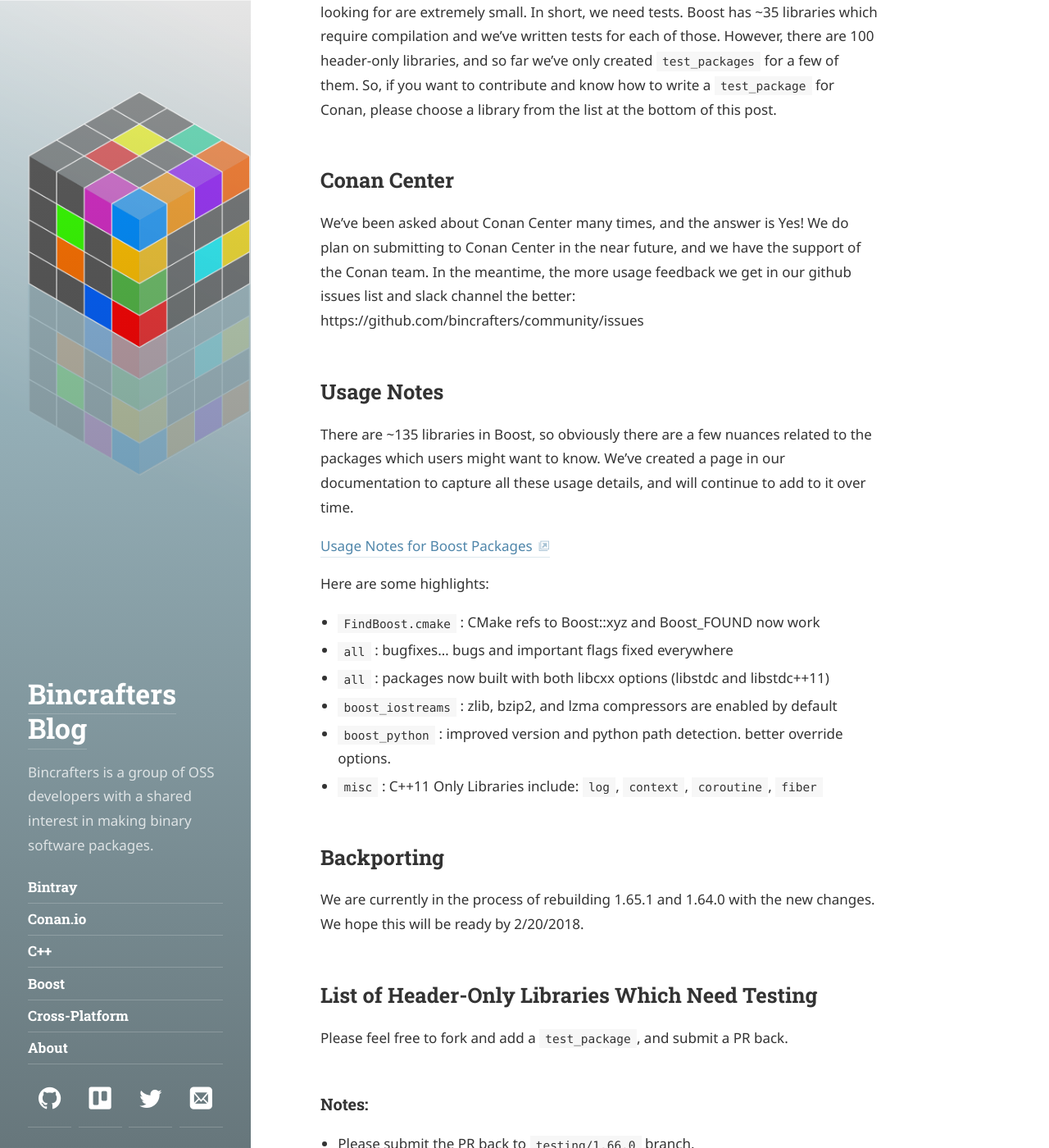
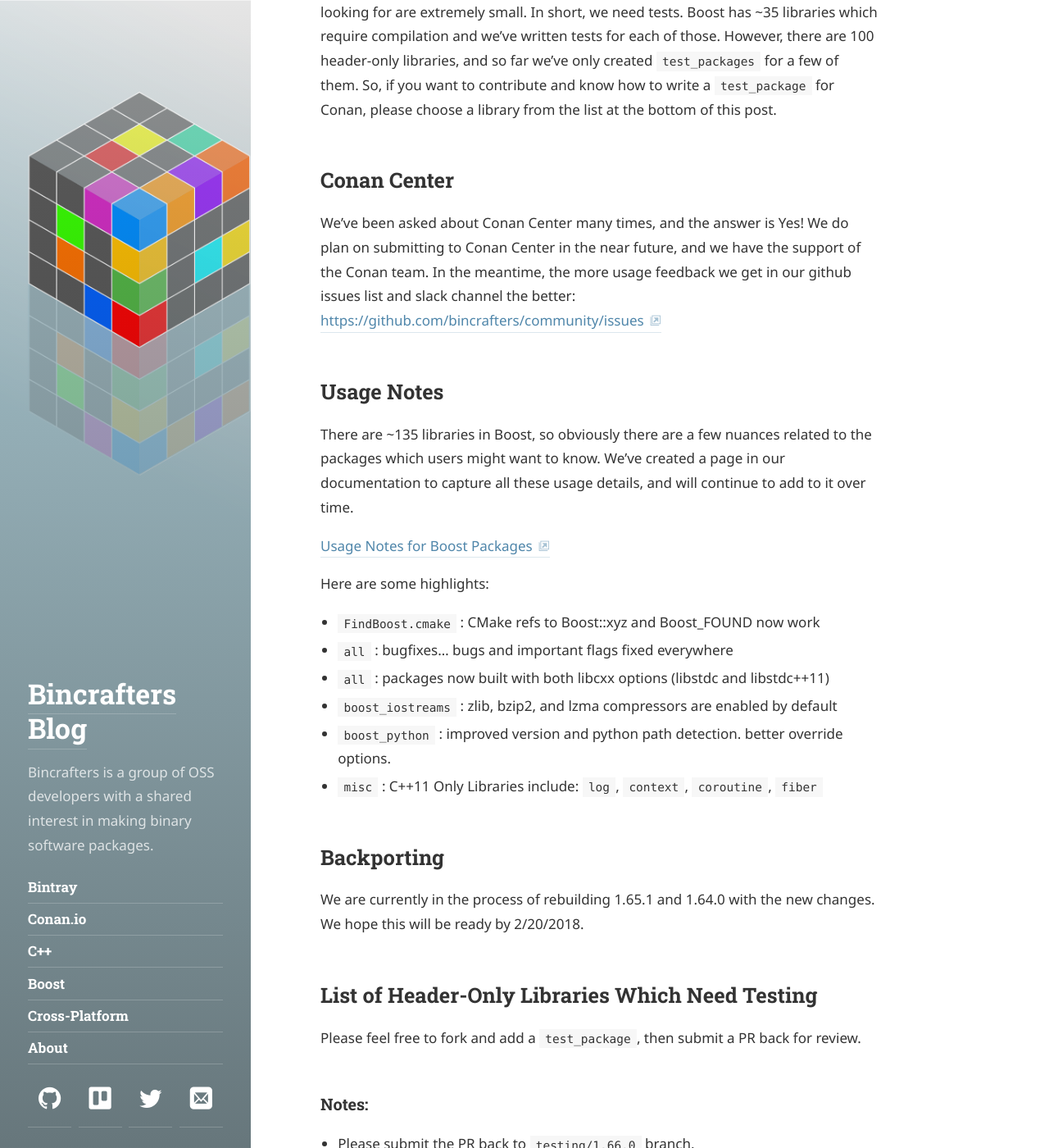
Before and after one commit to bincrafters/bincrafters.github.io, a Jekyll site: the page built from _posts/2018-02-12-Conan-Package-Boost-1-66-0.md, in a window 1280 px wide and 1400 px high, scrolled down 548 px. Shown: the whole window at 82% size. Built offline with Jekyll 4.4.1, drawn with Linux system fonts in a browser that asks for light colours; some web fonts are replaced.

Commit message:
update post

```diff
--- a/_posts/2018-02-12-Conan-Package-Boost-1-66-0.md
+++ b/_posts/2018-02-12-Conan-Package-Boost-1-66-0.md
@@ -11,7 +11,7 @@ If you want to help support the Bincrafters team and the modular Boost packages,
 
 ## Conan Center
 We've been asked about Conan Center many times, and the answer is Yes!  We do plan on submitting to Conan Center in the near future, and we have the support of the Conan team.  In the meantime, the more usage feedback we get in our github issues list and slack channel the better:
-https://github.com/bincrafters/community/issues
+[https://github.com/bincrafters/community/issues](https://github.com/bincrafters/community/issues)
 
 ## Usage Notes
 There are ~135 libraries in Boost, so obviously there are a few nuances related to the packages which users might want to know.  We've created a page in our documentation to capture all these usage details, and will continue to add to it over time.
@@ -30,8 +30,7 @@ Here are some highlights:
 We are currently in the process of rebuilding 1.65.1 and 1.64.0 with the new changes.  We hope this will be ready by 2/20/2018.
 
 ## List of Header-Only Libraries Which Need Testing
-Please feel free to fork and add a `test_package`, and submit a PR back.
-
+Please feel free to fork and add a `test_package`, then submit a PR back for review.
 ### Notes:
 - Please submit the PR back to `testing/1.66.0` branch.
 - Please do not use the example from the libraries documentation.
```
